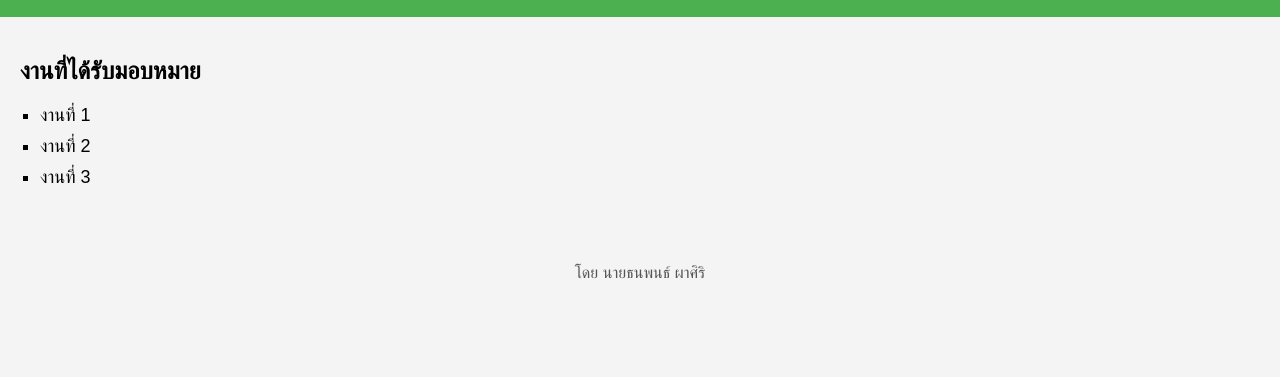
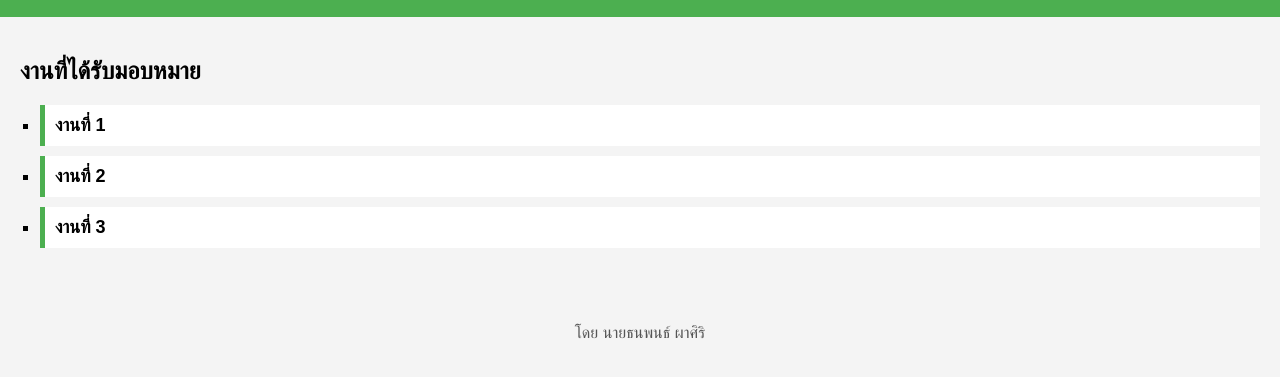
Before and after one commit to drewtanapon/web2024, a plain HTML site: page index.html in a window 1280 px wide. Shown: the part 65-442 px from the top of the page. Drawn offline with Linux system fonts and the light colour scheme.

Commit message:
Update index.html

```diff
--- a/index.html
+++ b/index.html
@@ -29,8 +29,17 @@
       padding-left: 20px;
     }
     ul li {
+      background-color: #fff;
+      padding: 10px;
       margin-bottom: 10px;
+      border-left: 5px solid #4CAF50; /* ขอบสีเขียวซ้าย */
       font-size: 18px;
+      font-weight: bold;
+      transition: transform 0.3s ease, background-color 0.3s ease;
+    }
+    ul li:hover {
+      background-color: #e7f4e7; /* เปลี่ยนสีพื้นหลังเมื่อ hover */
+      transform: translateX(10px); /* ทำให้เลื่อนขวาเล็กน้อย */
     }
     footer {
       text-align: center;
```
